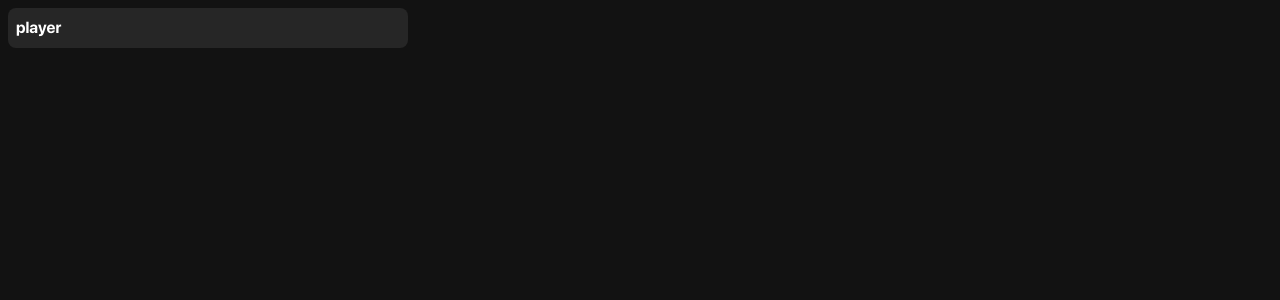
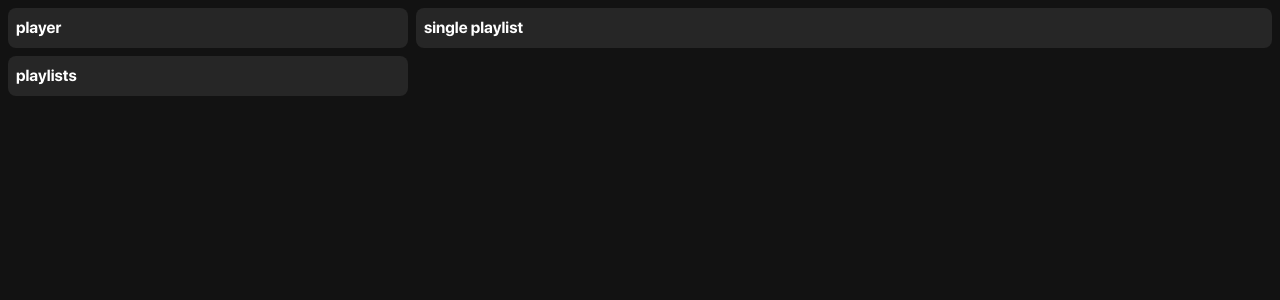
Before and after one commit to viraluos/music-player, a Next.js app: page / in a window 1280 px wide. Shown: the top 300 px of the page. Built offline with nearby package versions, Linux system fonts and the light colour scheme.

Commit message:
modified:   src/app/layout.tsx 	modified:   src/app/page.tsx 	modified:   src/components/Content.tsx 	new file:   src/components/Playlists.tsx 	modified:   src/components/Sidebar.tsx

```diff
--- a/src/app/layout.tsx
+++ b/src/app/layout.tsx
@@ -5,8 +5,8 @@ import "./globals.css";
 const custom_font = Font({ src: '../fonts/sfpro/bold.otf' });
 
 export const metadata: Metadata = {
-  title: "Create Next App",
-  description: "Generated by create next app",
+  title: "Musxfy",
+  description: "Musxfy",
 };
 
 export default function RootLayout({
--- a/src/app/page.tsx
+++ b/src/app/page.tsx
@@ -3,7 +3,7 @@ import Content from "@/components/Content";
 
 export default function Home() {
   return (
-    <div className="flex p-2">
+    <div className="flex-col-reverse md:flex-row flex p-2 gap-2">
 
       < Sidebar />
 
--- a/src/components/Content.tsx
+++ b/src/components/Content.tsx
@@ -1,5 +1,13 @@
+import Box from "./Box";
+
 export default function Content() {
     return (
-      <div></div>
+      <div className="w-full">
+
+        <Box className="p-2">
+          single playlist
+        </Box>
+
+      </div>
     );
 }
--- /dev/null
+++ b/src/components/Playlists.tsx
@@ -0,0 +1,14 @@
+
+
+const Playlists = () => {
+    return (
+        <div className="p-2">playlists</div>
+    );
+    {
+        /*
+
+        */
+    }
+};
+
+export default Playlists;
--- a/src/components/Sidebar.tsx
+++ b/src/components/Sidebar.tsx
@@ -1,5 +1,6 @@
 import Box from "@/components/Box";
 import Player from "@/components/Player";
+import Playlists from "@/components/Playlists";
 
 interface SidebarProps {
     children?: React.ReactNode;
@@ -8,10 +9,16 @@ interface SidebarProps {
 
 const Sidebar: React.FC<SidebarProps> = ({}) => {
     return (
-      <div className="min-w-[400px] w-full md:w-fit">
-        <Box className="mb-4">
+      <div className="min-w-[400px] w-full lg:w-fit">
+
+        <Box className="mb-2">
           <Player />
         </Box>
+
+        <Box className="mb-2">
+          <Playlists />
+        </Box>
+
       </div>
     );
 }
```
